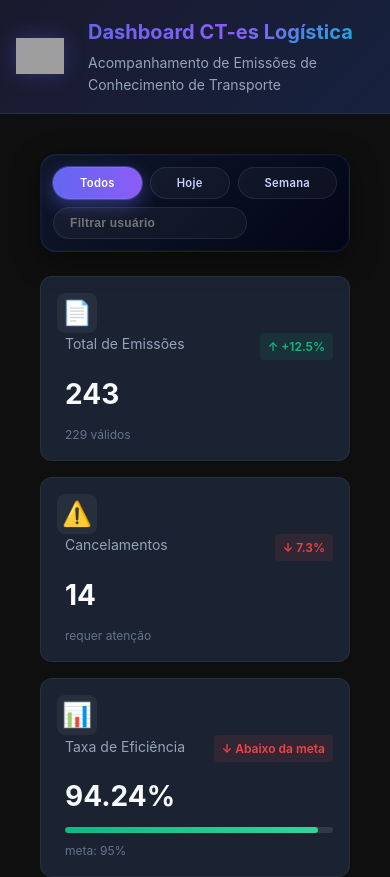
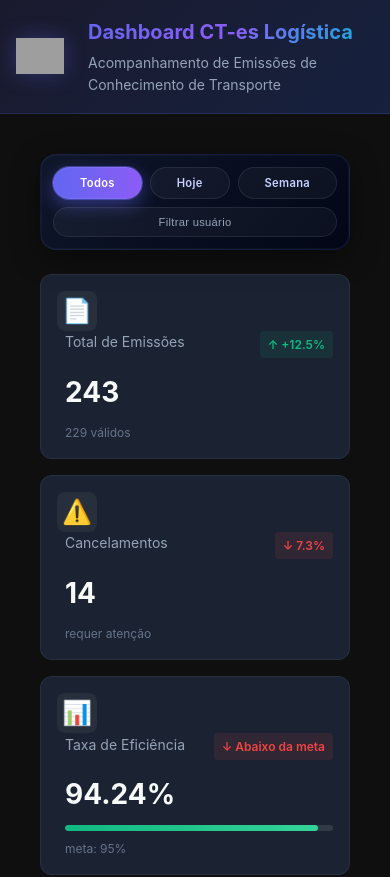
Before and after one commit to nathanbarretosilveira-dev/dash, a React (Vite) app: page / in a window 390 px wide. Shown: the top 877 px of the page. Built offline with nearby package versions, Linux system fonts and the light colour scheme; grey boxes are pictures that could not be loaded.

Commit message:
Update dashboard.css

```diff
--- a/src/components/dashboard.css
+++ b/src/components/dashboard.css
@@ -24,7 +24,10 @@
     0 8px 30px rgba(0,0,0,0.4);
 }
 
-/* Botão base */
+/* =========================
+   BOTÕES DE FILTRO
+   ========================= */
+
 .filter-btn {
   appearance: none;
   border: none;
@@ -64,6 +67,50 @@
 }
 
 /* =========================
+   INPUT – FILTRO POR USUÁRIO
+   ========================= */
+
+.user-filter {
+  appearance: none;
+  border: none;
+  outline: none;
+
+  padding: 10px 18px;
+  border-radius: 999px;
+
+  font-size: 0.75rem;
+  font-weight: 600;
+  letter-spacing: 0.3px;
+
+  color: #e0e7ff;
+  background: rgba(255, 255, 255, 0.04);
+
+  border: 1px solid rgba(255,255,255,0.08);
+
+  min-width: 180px;
+
+  transition: all 0.25s ease;
+}
+
+/* Hover */
+.user-filter:hover {
+  background: rgba(99, 102, 241, 0.12);
+}
+
+/* Focus */
+.user-filter:focus {
+  background: rgba(99, 102, 241, 0.18);
+  border-color: rgba(99,102,241,0.5);
+  box-shadow: 0 0 0 1px rgba(99,102,241,0.35);
+}
+
+/* Placeholder */
+.user-filter::placeholder {
+  color: #94a3b8;
+  font-weight: 500;
+}
+
+/* =========================
    RESPONSIVO
    ========================= */
 
@@ -84,44 +131,9 @@
   }
 
   .user-filter {
-  appearance: none;
-  border: none;
-  outline: none;
-
-  padding: 8px 16px;
-  border-radius: 999px;
-
-  font-size: 0.75rem;
-  font-weight: 600;
-  letter-spacing: 0.3px;
-
-  color: #e0e7ff;
-  background: rgba(255, 255, 255, 0.04);
-
-  border: 1px solid rgba(255,255,255,0.08);
-
-  min-width: 180px;
-
-  transition: all 0.25s ease;
-
-.user-filter:hover {
-  background: rgba(99, 102, 241, 0.12);
-}
-
-.user-filter:focus {
-  background: rgba(99, 102, 241, 0.18);
-  border-color: rgba(99,102,241,0.5);
-  box-shadow: 0 0 0 1px rgba(99,102,241,0.35);
-}
-
-.user-filter::placeholder {
-  color: #94a3b8;
-  font-weight: 500;
-}
-
-@media (max-width: 768px) {
-  .user-filter {
     flex: 1 1 100%;
     text-align: center;
+    padding: 8px 14px;
+    font-size: 0.7rem;
   }
 }
```
